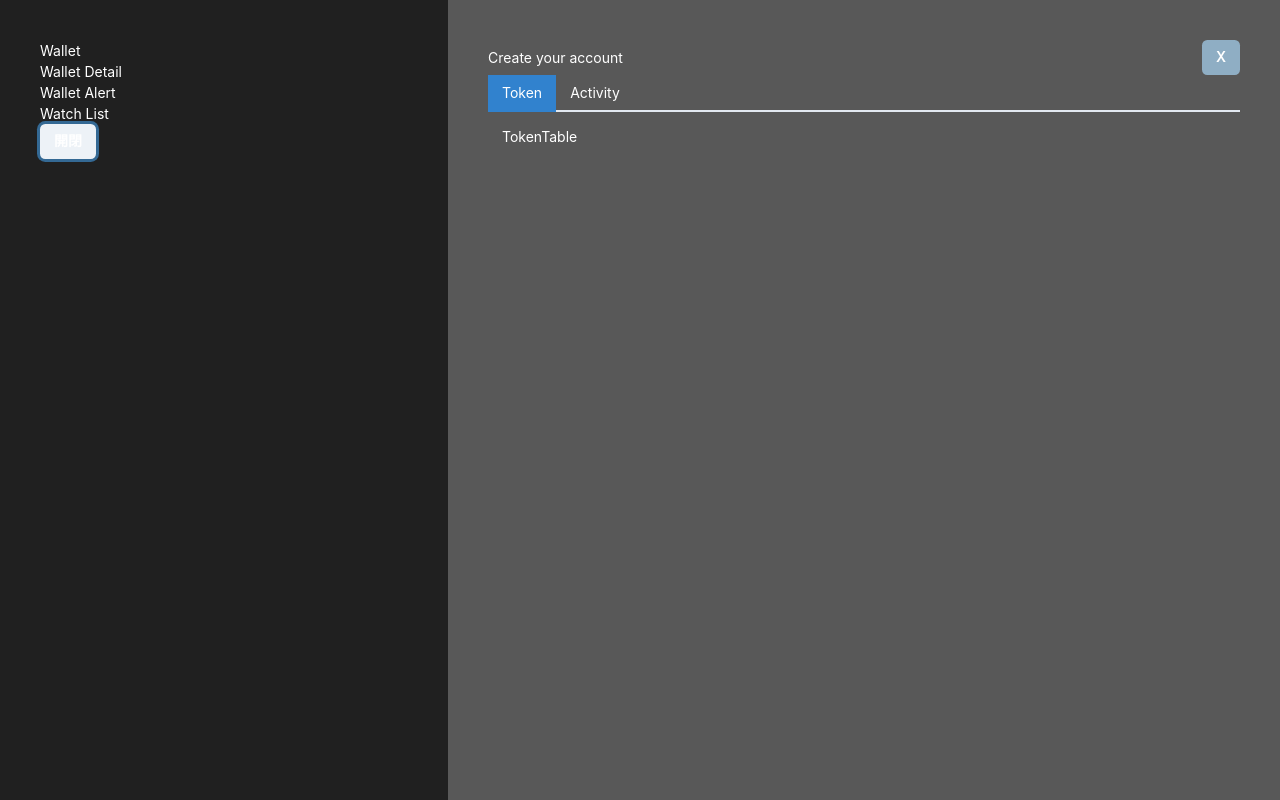
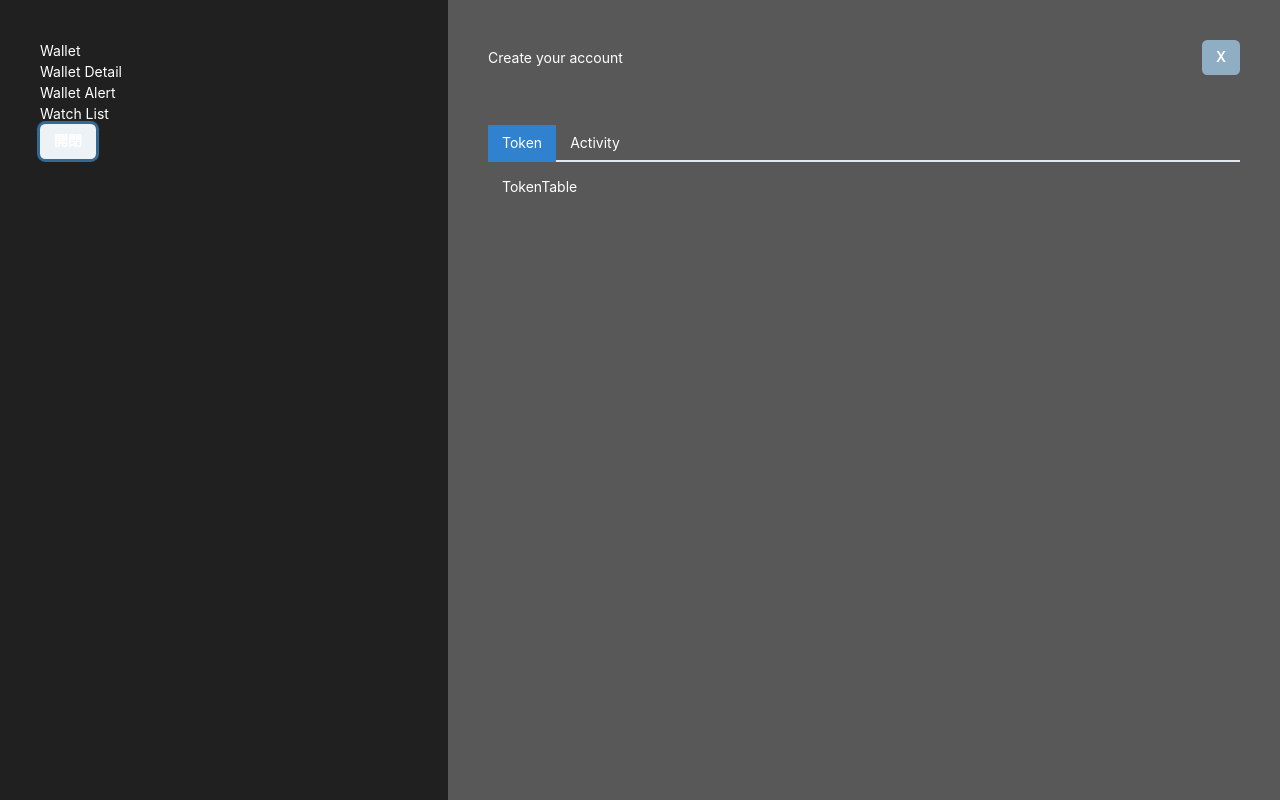
Before and after one commit to kira-0521/learning, a React (Vite) app in the folder discord-lib/frontend/: page /wallet_list in a window 1280 px wide. Both pictures are taken after a click on the button "開閉". Built offline with nearby package versions, Linux system fonts and the light colour scheme; no server answers.

Commit message:
[ add ] style

```diff
--- a/discord-lib/frontend/src/components/molecules/DrawerExample.tsx
+++ b/discord-lib/frontend/src/components/molecules/DrawerExample.tsx
@@ -26,7 +26,7 @@ export const DrawerExample: FC<Props> = (props) => {
               X
             </Button>
           </Flex>
-          <Box>{children}</Box>
+          <Box mt='50px'>{children}</Box>
         </Box>
       </Box>
     </>
```
